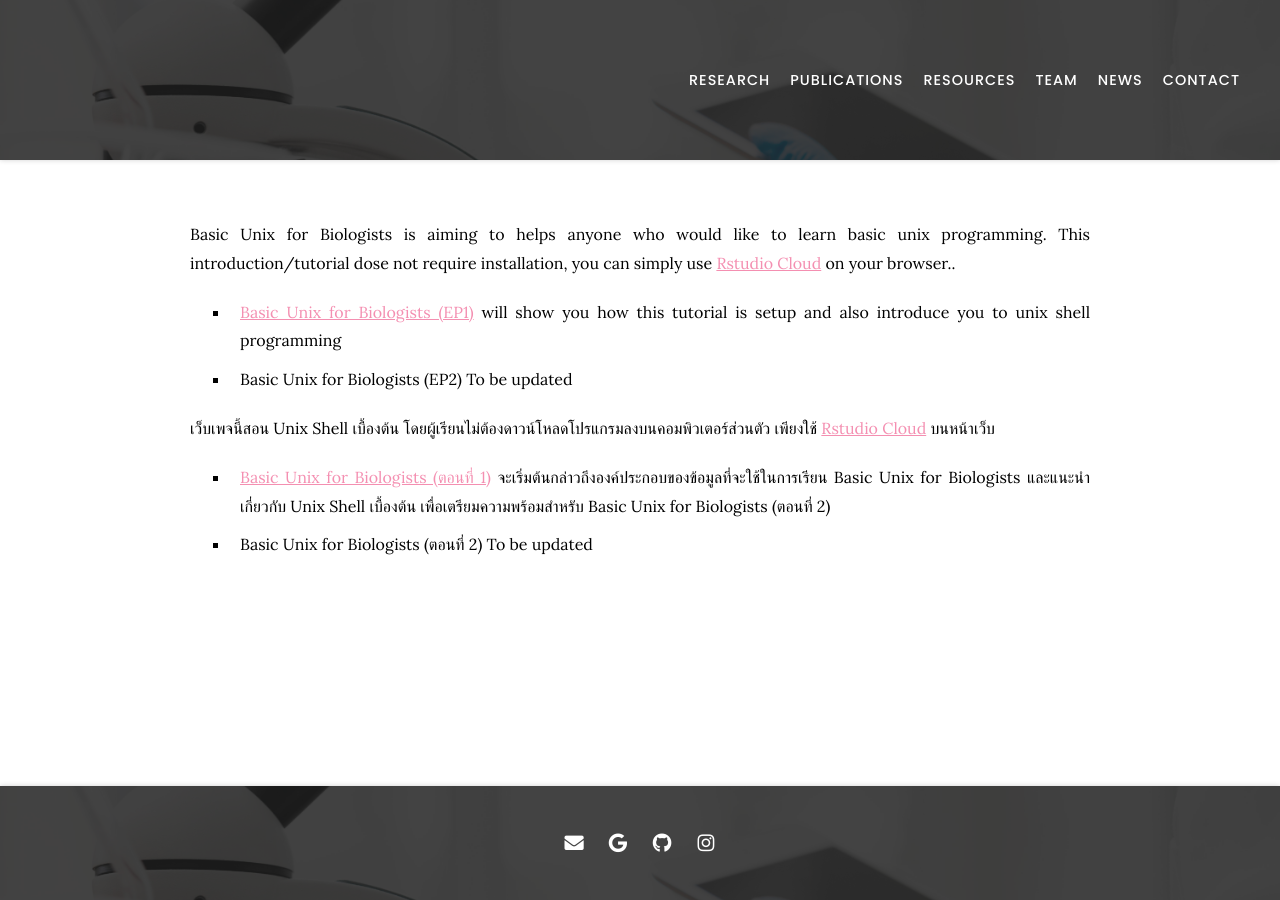
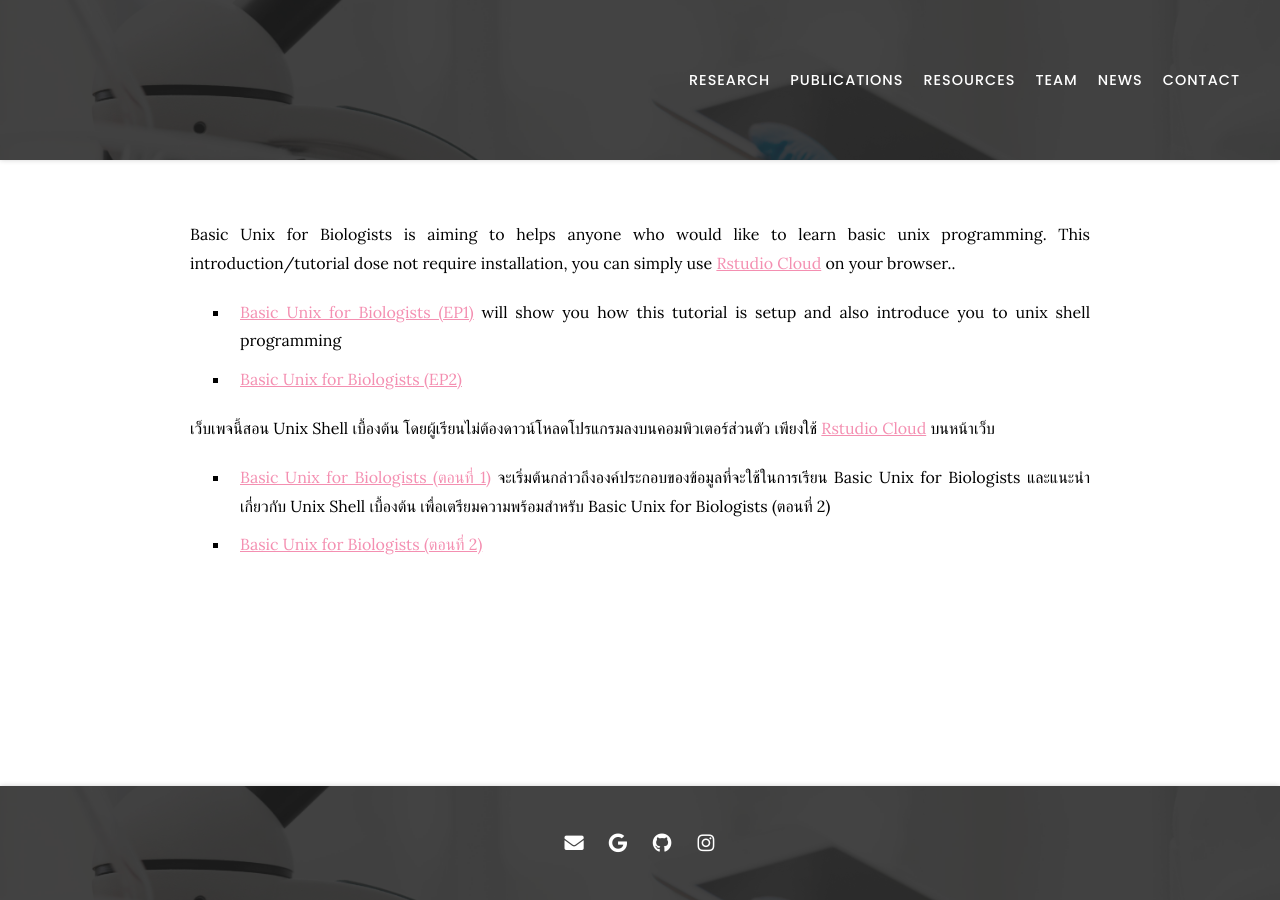
Before and after one commit to natpombubpa-lab/natpombubpa-lab.github.io, a Jekyll site: the page built from resources/Basic_Unix_for_Biologists.md, in a window 1280 px wide. Built offline with Jekyll 4.4.1, drawn with Linux system fonts in a browser that asks for light colours; nearby versions of some CDN libraries.

Commit message:
Update Basic_Unix_for_Biologists.md

```diff
--- a/resources/Basic_Unix_for_Biologists.md
+++ b/resources/Basic_Unix_for_Biologists.md
@@ -6,10 +6,10 @@ Basic Unix for Biologists is aiming to helps anyone who would like to learn basi
 
 
 * [Basic Unix for Biologists (EP1)](/resources/Basic_Unix/Basic_Unix_EP1) will show you how this tutorial is setup and also introduce you to unix shell programming
-* Basic Unix for Biologists (EP2) To be updated
+* [Basic Unix for Biologists (EP2)](/resources/Basic_Unix/Basic_Unix_EP2)
 
 
 เว็บเพจนี้สอน Unix Shell เบื้องต้น โดยผู้เรียนไม่ต้องดาวน์โหลดโปรแกรมลงบนคอมพิวเตอร์ส่วนตัว เพียงใช้ [Rstudio Cloud](https://login.rstudio.cloud/) บนหน้าเว็บ
 
 * [Basic Unix for Biologists (ตอนที่ 1)](/resources/Basic_Unix/Basic_Unix_EP1) จะเริ่มต้นกล่าวถึงองค์ประกอบของข้อมูลที่จะใช้ในการเรียน Basic Unix for Biologists และแนะนำเกี่ยวกับ Unix Shell เบื้องต้น เพื่อเตรียมความพร้อมสำหรับ Basic Unix for Biologists (ตอนที่ 2)
-* Basic Unix for Biologists (ตอนที่ 2) To be updated
+* [Basic Unix for Biologists (ตอนที่ 2)](/resources/Basic_Unix/Basic_Unix_EP2)
```
